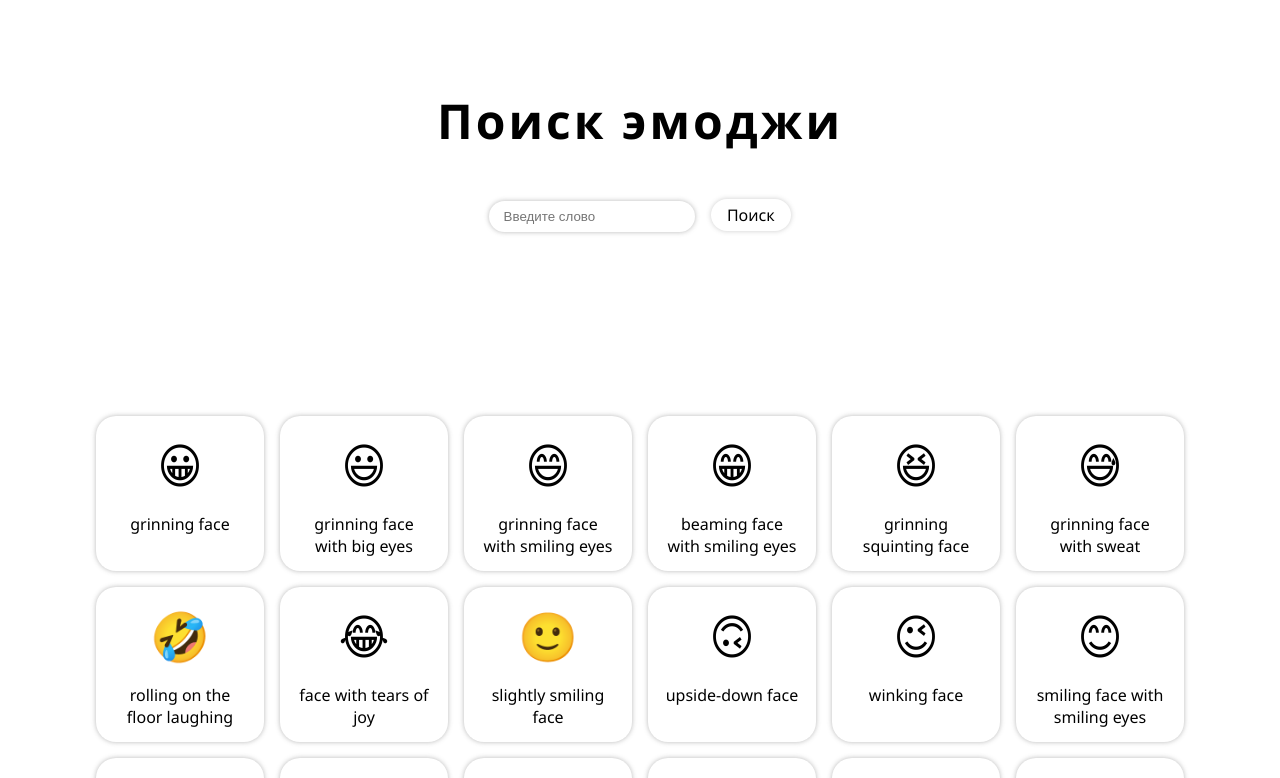
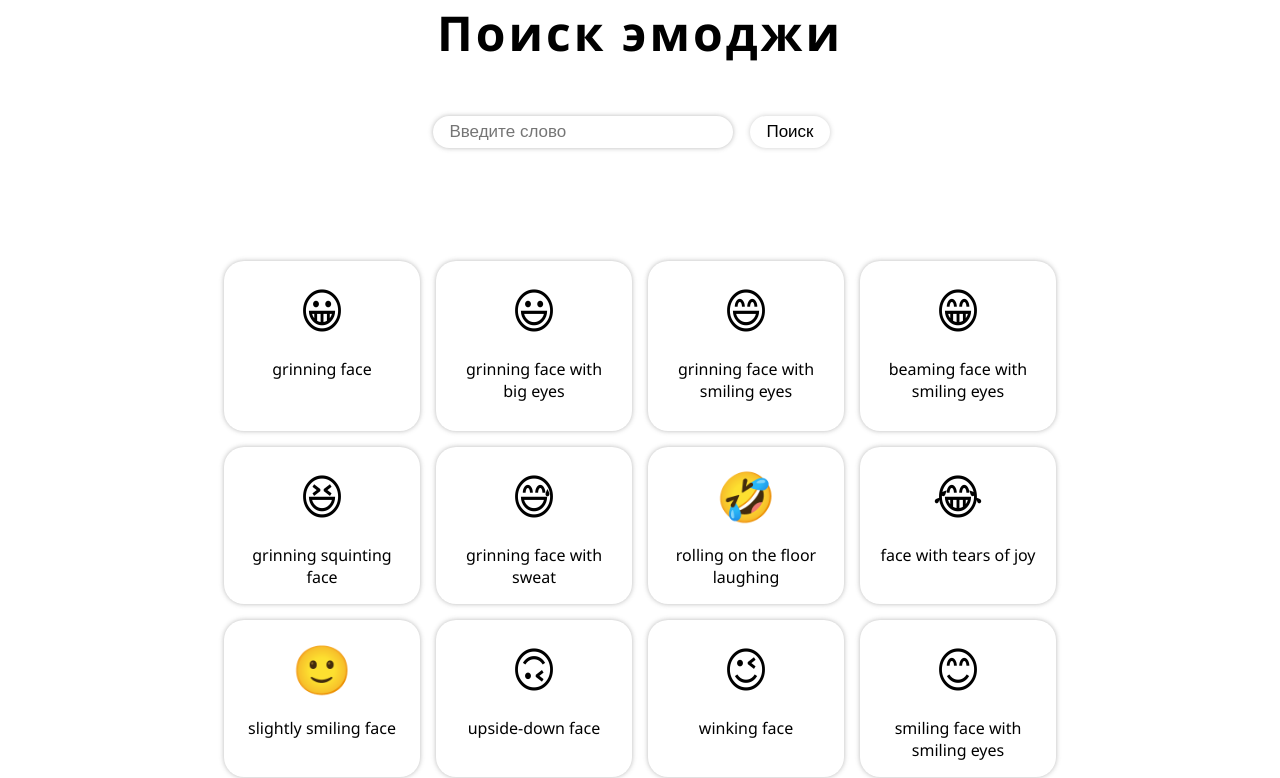
Before and after one commit to spacecodboy/timp-lr-1, a React (Create React App) app: page / in a window 1280 px wide. Shown: the top 778 px of the page. Built offline with nearby package versions, Linux system fonts and the light colour scheme.

Commit message:
edit css files

```diff
--- a/src/App.js
+++ b/src/App.js
@@ -9,48 +9,36 @@ function App() {
   const [card, setCard] = useState(emojiList);
   const [request, setRequest] = useState('');
 
-  // useEffect(() => {
+  const filterEmoji = (searchText, listOfEmoji) => {
+    if (!searchText) {
+      return listOfEmoji;
+    }
+    return listOfEmoji.filter(({unicodeName}) =>
+      unicodeName.toLowerCase().includes(searchText.toLowerCase())
+    );
+  }
 
-  //   // fetch('https://emoji-api.com/emojis?access_key=2c079f31b6cf34d4014d34d1f0d8a507c1fc0ccf')
-  //   // .then(res => res.json())
-  //   // .then(res => setCard(res))
-  // }, [])
+  useEffect(() => {
+    const Debounce = setTimeout(() => {
+      const filteredEmoji = filterEmoji(request, emojiList);
+      setCard(filteredEmoji);
+    }, 300);
 
-  const handleSubmit = () => {
-    if(request !== '') {
-      fetch(`https://emoji-api.com/emojis?search=${request}&access_key=2c079f31b6cf34d4014d34d1f0d8a507c1fc0ccf`)
-      .then(res => res.json())
-      .then(res => {
-        if(res) {
-          setCard(res);
-        } else {
-          setCard([])
-        }
-      })
-    } else {
-      setCard(emojiList)
-    }
-  }
+    return () => clearTimeout(Debounce);
+  }, [request]);
+
 
   return (
     <div className="App">
-      <div className="menu">
-        <div className='menu_text'>
       <h1>Поиск эмоджи</h1>
-          <div>
-          {/* <input type="text" placeholder="Введите слово" value={search} onChange={(e) => handleSearch(e)}/> */}
+      <div className='search'>
         <Input
          value={request}
           type='text'
           placeholder='Введите слово'
           onChange={e => setRequest(e.target.value)}
         />
-          {/* <input type="text" placeholder="Введите слово"/> */}
-          {/* <button className='search' onClick={() => handleSubmit()}>Поиск</button> */}
-          {/* <button className='search'>Поиск</button> */}
-          <Button onClick={() => handleSubmit()}>Поиск</Button>
-          </div>
-        </div>
+        <Button onClick={() => filterEmoji}>Поиск</Button>
       </div>
       <CardList card={card}/>
     </div>
--- a/src/components/CardList.jsx
+++ b/src/components/CardList.jsx
@@ -5,7 +5,7 @@ const CardList = ({card}) => {
 
     if(!card.length) {
         return(
-        <h1 style={{textAlign: 'center'}}>
+        <h1 style={{textAlign: 'center', margin: '1em' }}>
         Эмоджи не найдены!
       </h1>
       )
--- a/src/components/UI/Button/Button.module.css
+++ b/src/components/UI/Button/Button.module.css
@@ -1,9 +1,11 @@
 .Btn{
-    all: unset;
-    margin-left: 1em;
-    padding: .3em 1em;
+    margin: 1em;
+    padding: 5px 15px;
+    font-size: 17px;
+    background: transparent;
+    border: 1px solid transparent;
+    cursor: pointer;
     background-color: white;
     box-shadow: 0 0 5px rgba(87, 87, 87, .3);
     border-radius: 20px;
-    cursor: pointer;
   }
--- a/src/components/UI/Input/Input.module.css
+++ b/src/components/UI/Input/Input.module.css
@@ -1,8 +1,10 @@
 .Inpt{
+    width: 300px;
     margin-top: 3em;
-    padding: .5em 1em;
+    padding: 5px 15px;
     border: solid 1px transparent;
     border-radius: 20px;
     box-shadow: 0 0 5px rgba(78, 78, 78, .4);
     outline: none;
+    font-size: 17px;
   }
--- a/src/styles/App.css
+++ b/src/styles/App.css
@@ -1,52 +1,34 @@
-body{
-  margin: 0;
-  padding: 0;
-  font-family:'Segoe UI', Tahoma, Geneva, Verdana, sans-serif;
-}
-
-*, *::before, *::after{
+*{
   box-sizing: border-box;
   margin: 0;
   padding: 0;
 }
 
-.App{
-  width: 100%;
-  height: 100vh;
-  display: grid;
-  grid-template-rows: 20em auto;
-
+#root {
+  display: flex;
+  justify-content: center;
+  font-family:'Segoe UI', Tahoma, Geneva, Verdana, sans-serif;
 }
 
-.menu{
-  display: grid;
-  place-items: center;
+.App{
+  width: 80%;
+  text-align: center;
 }
 
-.menu_text{
-  text-align: center;
-  display: flex;
-  flex-direction: column;
-  align-items: center;
-  gap: .5em;
-}
-
-.menu_text h1{
+.App h1{
   font-size: 3em;
   letter-spacing: 3px;
 }
 
-.menu_text p{
-  font-weight: bold;
-  letter-spacing: 1px;
+.search {
+  display: inline-block;
+  text-align: center;
 }
-
-
 .cards{
   margin: 5em;
   display: grid;
-  grid-template-columns: repeat(auto-fit, minmax(150px, 1fr));
-  grid-template-rows: repeat(auto-fit, minmax(150px, 0.5fr));
+  grid-template-columns: repeat(auto-fit, minmax(170px, 1fr));
+  grid-template-rows: repeat(auto-fit, minmax(170px, 0.5fr));
   gap: 1em;padding: 1em;
 }
 
@@ -64,11 +46,3 @@ body{
 .image{
   font-size: 3em;
 }
-
-@media (min-width:600px){
-  .container{
-    width: 70%;
-    margin-inline: auto;
-
-  }
-}
```
Lines whose indentation alone changed are shown as unchanged.
